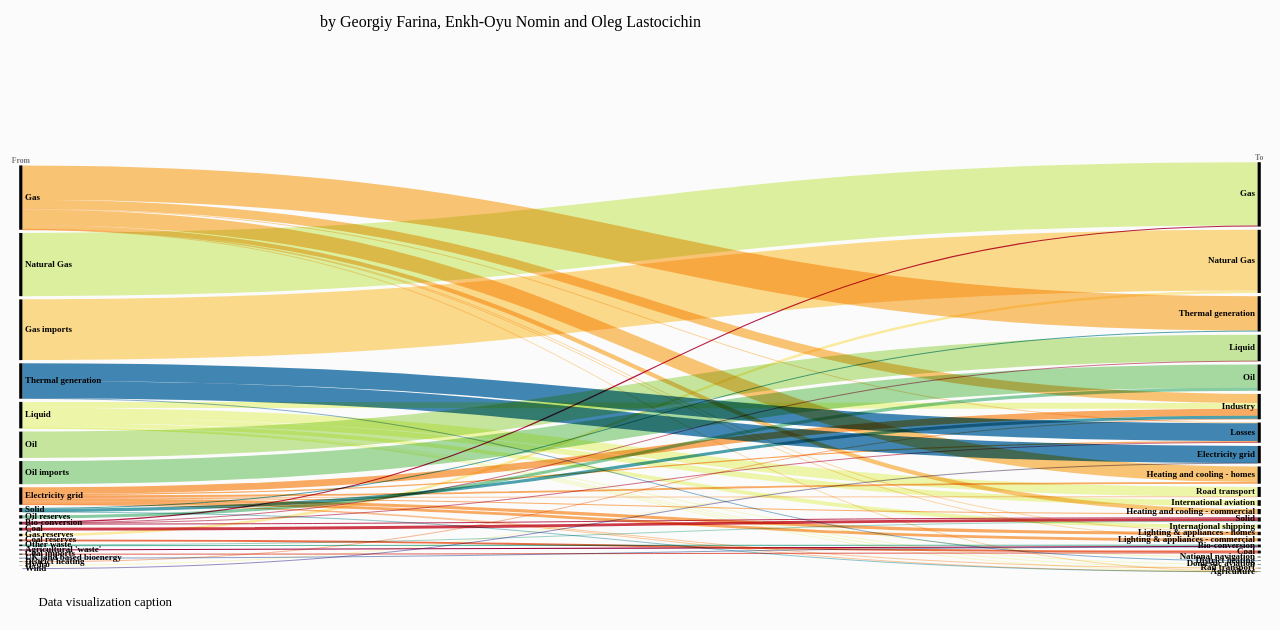
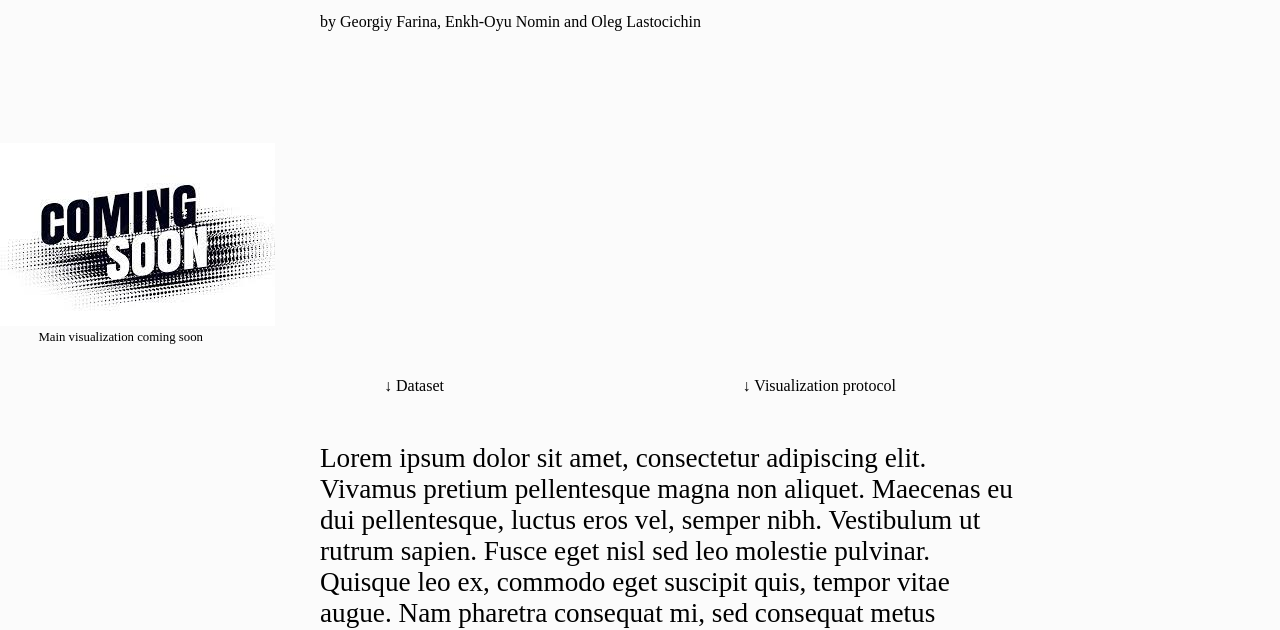
Before and after one commit to Hanuro/data-engineer-jobs-analysis, a plain HTML site: page research/index.html in a window 1280 px wide. Shown: the part 207-837 px from the top of the page. Drawn offline with Linux system fonts and the light colour scheme.

Commit message:
Updated download links and main visualization image

```diff
--- a/research/index.html
+++ b/research/index.html
@@ -38,12 +38,12 @@
 			</header>
 			<section class="no_margin">
 				<figure>
-					<object type="image/svg+xml" data="assets/dataviz/viz_01.svg" id="dataviz_01"></object>
-					<figcaption>Data visualization caption</figcaption>
+					<object type="image/jpg" data="assets/dataviz/main_visualization.jpg" id="dataviz_01"></object>
+					<figcaption>Main visualization coming soon</figcaption>
 				</figure>
 				<div class="download">
 					<div>
-						<a href="assets/dataviz/dataset+metadata.zip" title="Download dataset">
+						<a href="assets/dataviz/dataset/data.zip" title="Download dataset">
 							↓ Dataset
 						</a>
 					</div>
```
